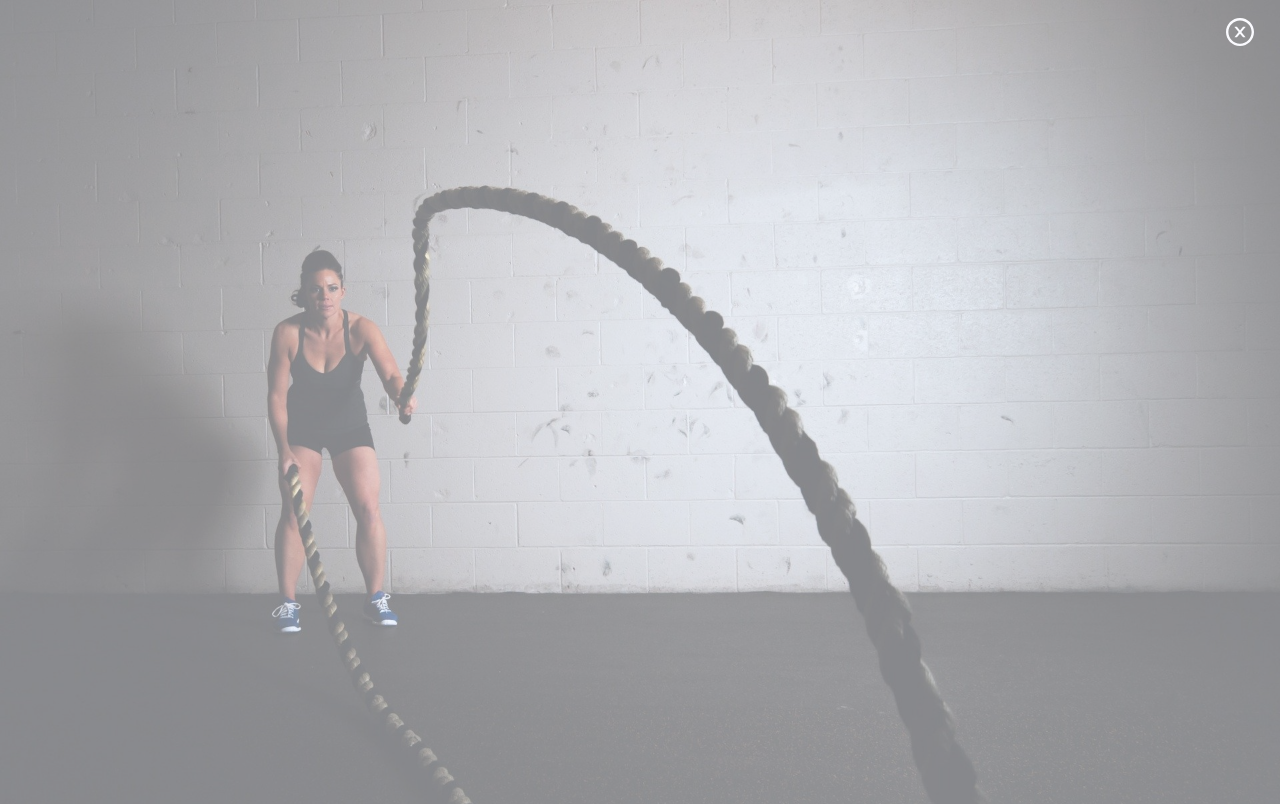
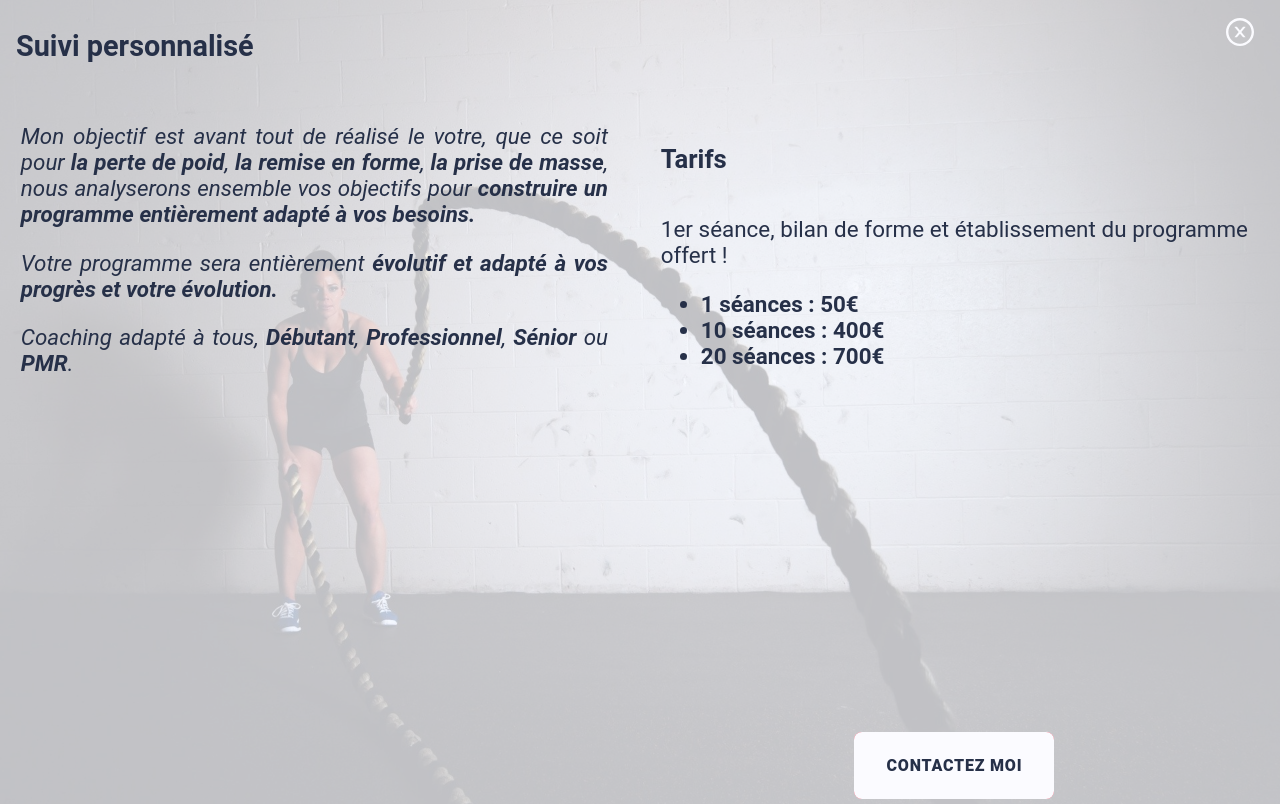
Before and after one commit to danidji/mama_mouv, a Next.js app: page /components/PersoPanel in a window 1280 px wide. Shown: the top 804 px of the page. Built offline with nearby package versions, Linux system fonts and the light colour scheme.

Commit message:
MOD - style

```diff
--- a/styles/app.sass
+++ b/styles/app.sass
@@ -1,6 +1,7 @@
 // modèle import general/_fichier.sass ==> @import 'general/fichier'
 
 @import 'general/variables'
+@import 'general/mixins'
 @import 'general/fonts'
 @import 'general/global'
 
--- /dev/null
+++ b/styles/general/_mixins.sass
@@ -0,0 +1,39 @@
+@mixin styleButton($firstColor,$secondColor,$fontColor)
+    .click_button
+        pointer-events: auto
+        cursor: pointer
+        background: $firstColor
+                        // border: $first-color 1px solid
+        border: none
+        padding: 1.5rem 2rem
+        margin: 0
+        font-family: inherit
+                        // font-size: inherit
+        position: relative
+        display: inline-block
+        &::before,&::after
+            position: absolute
+            top: 0
+            left: 0
+            width: 100%
+            height: 100%
+    .anim
+        text-transform: uppercase
+        letter-spacing: 0.05rem
+        font-weight: 900
+                // font-weight: bold
+        font-size: 1rem
+        border-radius: 0.5rem
+        overflow: hidden
+        color: $fontColor
+        span
+            position: relative
+    .anim::before
+        content: ''
+        background: $secondColor
+        width: 130%
+        left: -15%
+        transform: skew(30deg)
+        transition: transform 0.4s cubic-bezier(0.3, 1, 0.8, 1)
+    .anim:hover::before
+        transform: translate3d(100%,0,0)
--- a/styles/general/components/_main_content.sass
+++ b/styles/general/components/_main_content.sass
@@ -70,11 +70,10 @@
                     cursor: pointer
                     position: relative
                     overflow: hidden
-                    box-shadow: rgba(0, 0, 0, 0.24) 0px 3px 8px
+                    transition: 0.2s ease-out
+                    box-shadow: 0px 7px 10px rgba(black, 0.5)
                     &:hover
-                        box-shadow: rgba(0, 0, 0, 0.25) 0px 54px 55px, rgba(0, 0, 0, 0.12) 0px -12px 30px, rgba(0, 0, 0, 0.12) 0px 4px 6px, rgba(0, 0, 0, 0.17) 0px 12px 13px, rgba(0, 0, 0, 0.09) 0px -3px 5px
-                        // border: 8px solid $first-color
-                        transition: 100ms
+                        transform: translateY(10px)
 
                     .window_title
                         z-index: 1
@@ -113,6 +112,7 @@
                     flex-direction: column
                     z-index: 9
                     box-shadow: rgba(0, 0, 0, 0.19) 0px 10px 20px, rgba(0, 0, 0, 0.23) 0px 6px 6px
+                    // box-shadow: rgba(0, 0, 0, 0.14) 0 9px 46px 8px , rgba(0, 0, 0, 0.12) 0 11px 15px -7px, rgba(0, 0, 0, 0.20) 0 24px 38px 3px
                     img
                         height: 100%
                         width: 100%
@@ -132,33 +132,49 @@
                             font-size: 2rem
                             margin-right: .5rem
                             cursor: pointer
+                            &:hover
+                                color: $first-color
+                                transition: .3s
                     .modal_content
                         // display: flex
                         // justify-content: space-around
                         flex: 1
+                        height: 100%
                         display: grid
                         grid-template-columns: 1fr 1fr 1fr
                         grid-gap: 1rem
+                        padding: 0 8rem
                         // margin-top: 3rem
 
                         .sub_window
                             // width: 20rem
-                            width: 80%
-                            height: 80%
+                            width: 90%
+                            height: 25rem
                             align-self: center
                             justify-self: center
-                            box-shadow: rgba(50, 50, 93, 0.25) 0px 6px 12px -2px, rgba(0, 0, 0, 0.3) 0px 3px 7px -3px
                             cursor: pointer
                             position: relative
                             overflow: hidden
                             border-radius: .5rem
+                            transition: 0.2s ease-out
+                            box-shadow: 0px 7px 10px rgba(black, 0.5)
                             &:hover
-                                box-shadow: rgba(0, 0, 0, 0.19) 0px 10px 20px, rgba(0, 0, 0, 0.23) 0px 6px 6px
+                                transform: translateY(10px)
+                                // &:before
+                                //     opacity: 1
+                                // .subWindow_title
+                                //     opacity: 1
+                                //     transform: translateY(0px)
+
+                                // box-shadow: none
+                            // box-shadow: rgba(50, 50, 93, 0.25) 0px 6px 12px -2px, rgba(0, 0, 0, 0.3) 0px 3px 7px -3px
+                            // &:hover
+                            //     box-shadow: rgba(0, 0, 0, 0.19) 0px 10px 20px, rgba(0, 0, 0, 0.23) 0px 6px 6px
 
                             // &:hover + .subWindow_title
                             //     // transform: scaleY(1.2)
                             //     // transform-origin: top
-                                opacity: 1
+                                // opacity: 1
                             .subWindow_title
                                 z-index: 1
                                 position: absolute
--- a/styles/general/components/_modals.sass
+++ b/styles/general/components/_modals.sass
@@ -5,8 +5,8 @@
         width: 100%
         height: 100%
         object-fit: cover
-        z-index: 1
-        opacity: .5
+        z-index: 2
+        opacity: .25
     .close_icon_modal
         font-size: 2rem
         margin-right: .5rem
@@ -14,7 +14,58 @@
         position: absolute
         right: 1rem
         top: 1rem
-        z-index: 2
+        z-index: 99
         color: $bgc-color
-    .pregnant_close
+        &:hover
+            color: $first-color
+            transition: .3s
+    .black_close
         color: $font-color
+        &:hover
+            color: $first-color
+            transition: .3s
+    .modal_information
+        position: absolute
+        top: 0
+        left: 0
+        right: 0
+        bottom: 0
+        z-index: 9
+        border-radius: 1rem
+        display: flex
+        flex-direction: column
+        .modal_head
+            height: 5rem
+            padding-left: 1rem
+            h3
+                font-size: 1.8rem
+        .modal_content_information
+            flex: 1
+            display: flex
+            .bold
+                font-weight: bold
+            .left_content
+                flex: 1
+                padding: 1.3rem
+                text-align: justify
+                font-size: 1.4rem
+                font-style: italic
+                // color: $bgc-color
+            .right_content
+                flex: 1
+                display: flex
+                flex-direction: column
+                padding: 1.3rem 2rem
+                text-align: justify
+                font-size: 1.4rem
+                .content_price
+                    flex: 1
+                    h5
+                        font-size: 1.6rem
+                .content_button
+                    height: 9rem
+                    display: flex
+                    align-items: center
+                    justify-content: center
+
+                    @include styleButton($first-color,$bgc-color,$font-color)
```
